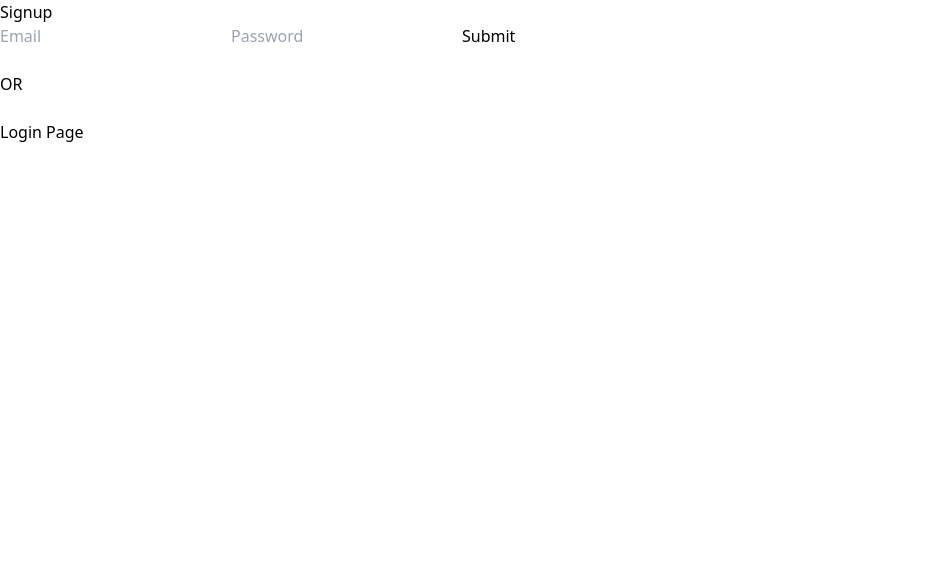
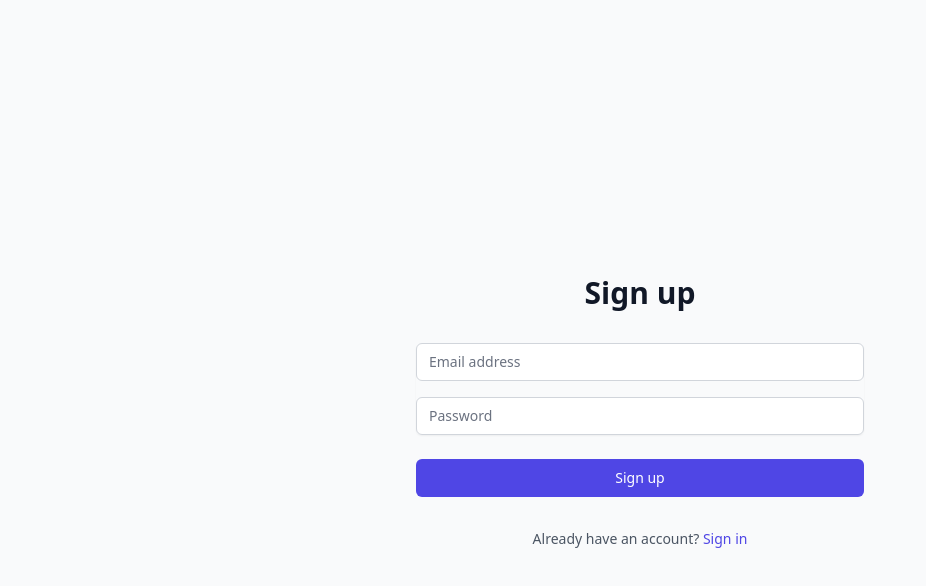
Before and after one commit to AmritanshuAgrawal/Signature_Verification, a React (Create React App) app in the folder Signature_Verification/verify-frontend/: page /signup in a window 1280 px wide. Shown: the top 586 px of the page, without its empty margins (0-926 px from the left). Built offline with nearby package versions, Linux system fonts and the light colour scheme.

Commit message:
styling done

```diff
--- a/Signature_Verification/verify-frontend/src/Login/Login.js
+++ b/Signature_Verification/verify-frontend/src/Login/Login.js
@@ -1,65 +1,106 @@
-import React, { useState } from "react"
-import axios from "axios"
-import { useNavigate, Link } from "react-router-dom"
-
+import React, { useState } from "react";
+import axios from "axios";
+import { useNavigate, Link } from "react-router-dom";
 
 function Login() {
+  const navigate = useNavigate();
+  const [formData, setFormData] = useState({
+    email: '',
+    password: ''
+  });
+  const [error, setError] = useState('');
 
-    const history=useNavigate();
+  const handleChange = (e) => {
+    setFormData({
+      ...formData,
+      [e.target.name]: e.target.value
+    });
+  };
 
-    const [email,setEmail]=useState('')
-    const [password,setPassword]=useState('')
+  const submit = async (e) => {
+    e.preventDefault();
+    setError('');
 
-    async function submit(e){
-        e.preventDefault();
+    try {
+      const response = await axios.post("http://localhost:8000/", formData);
 
-        try{
+      if (response.data === "exist") {
+        navigate("/form", { state: { id: formData.email }});
+      } else if (response.data === "notexist") {
+        setError("User has not signed up");
+      }
+    } catch (error) {
+      setError("An error occurred. Please try again.");
+      console.error(error);
+    }
+  };
 
-            await axios.post("http://localhost:8000/",{
-                email,password
-            })
-            .then(res=>{
-                if(res.data=="exist"){
-                    history("/form",{state:{id:email}})
-                }
-                else if(res.data=="notexist"){
-                    alert("User have not sign up")
-                }
-            })
-            .catch(e=>{
-                alert("wrong details")
-                console.log(e);
-            })
+  return (
+    <div className="min-h-screen flex items-center justify-center bg-gray-50 py-12 px-4 sm:px-6 lg:px-8">
+      <div className="max-w-md w-full space-y-8">
+        <div>
+          <h1 className="mt-6 text-center text-3xl font-extrabold text-gray-900">
+            Login
+          </h1>
+        </div>
 
-        }
-        catch(e){
-            console.log(e);
+        <form className="mt-8 space-y-6" onSubmit={submit}>
+          {error && (
+            <div className="text-red-500 text-center text-sm">
+              {error}
+            </div>
+          )}
 
-        }
+          <div className="rounded-md shadow-sm space-y-4">
+            <div>
+              <input
+                type="email"
+                name="email"
+                required
+                className="appearance-none rounded-md relative block w-full px-3 py-2 border border-gray-300 placeholder-gray-500 text-gray-900 focus:outline-none focus:ring-indigo-500 focus:border-indigo-500 focus:z-10 sm:text-sm"
+                placeholder="Email address"
+                value={formData.email}
+                onChange={handleChange}
+              />
+            </div>
 
-    }
+            <div>
+              <input
+                type="password"
+                name="password"
+                required
+                className="appearance-none rounded-md relative block w-full px-3 py-2 border border-gray-300 placeholder-gray-500 text-gray-900 focus:outline-none focus:ring-indigo-500 focus:border-indigo-500 focus:z-10 sm:text-sm"
+                placeholder="Password"
+                value={formData.password}
+                onChange={handleChange}
+              />
+            </div>
+          </div>
 
+          <div>
+            <button
+              type="submit"
+              className="group relative w-full flex justify-center py-2 px-4 border border-transparent text-sm font-medium rounded-md text-white bg-indigo-600 hover:bg-indigo-700 focus:outline-none focus:ring-2 focus:ring-offset-2 focus:ring-indigo-500"
+            >
+              Sign in
+            </button>
+          </div>
+        </form>
 
-    return (
-        <div className="login">
-
-            <h1>Login</h1>
-
-            <form action="POST">
-                <input type="email" onChange={(e) => { setEmail(e.target.value) }} placeholder="Email"  />
-                <input type="password" onChange={(e) => { setPassword(e.target.value) }} placeholder="Password"  />
-                <input type="submit" onClick={submit} />
-
-            </form>
-
-            <br />
-            <p>OR</p>
-            <br />
-
-            <Link to="/signup">Signup Page</Link>
-
+        <div className="text-center">
+          <p className="mt-2 text-sm text-gray-600">
+            Or{' '}
+            <Link
+              to="/signup"
+              className="font-medium text-indigo-600 hover:text-indigo-500"
+            >
+              Sign up
+            </Link>
+          </p>
         </div>
-    )
+      </div>
+    </div>
+  );
 }
 
-export default Login
+export default Login;
--- a/Signature_Verification/verify-frontend/src/Login/Signup.js
+++ b/Signature_Verification/verify-frontend/src/Login/Signup.js
@@ -3,44 +3,102 @@
 import { useNavigate, Link } from "react-router-dom";
 
 function Signup() {
-    const history = useNavigate();
+  const navigate = useNavigate();
+  const [formData, setFormData] = useState({
+    email: '',
+    password: ''
+  });
+  const [error, setError] = useState('');
 
-    const [email, setEmail] = useState('');
-    const [password, setPassword] = useState('');
+  const handleChange = (e) => {
+    setFormData({
+      ...formData,
+      [e.target.name]: e.target.value
+    });
+  };
 
-    async function submit(e) {
+  const submit = async (e) => {
     e.preventDefault();
+    setError('');
 
     try {
-            await axios.post("http://localhost:8000/signup", { email, password })
-                .then(res => {
-                    if (res.data === "exist") {
-                        alert("User already exists");
-                    } else if (res.data === "notexist") {
-                        history("/form", { state: { id: email } });
+      const response = await axios.post("http://localhost:8000/signup", formData);
+
+      if (response.data === "exist") {
+        setError("User already exists");
+      } else if (response.data === "notexist") {
+        navigate("/form", { state: { id: formData.email }});
       }
-                })
-                .catch(e => {
-                    alert("Wrong details");
-                    console.log(e);
-                });
-        } catch (e) {
-            console.log(e);
+    } catch (error) {
+      setError("An error occurred. Please try again.");
+      console.error(error);
     }
-    }
+  };
 
   return (
-        <div className="signup">
-            <h1>Signup</h1>
-            <form action="POST">
-                <input type="email" onChange={(e) => setEmail(e.target.value)} placeholder="Email" />
-                <input type="password" onChange={(e) => setPassword(e.target.value)} placeholder="Password" />
-                <input type="submit" onClick={submit} />
+    <div className="min-h-screen flex items-center justify-center bg-gray-50 py-12 px-4 sm:px-6 lg:px-8">
+      <div className="max-w-md w-full space-y-8">
+        <div>
+          <h1 className="mt-6 text-center text-3xl font-extrabold text-gray-900">
+            Sign up
+          </h1>
+        </div>
+
+        <form className="mt-8 space-y-6" onSubmit={submit}>
+          {error && (
+            <div className="text-red-500 text-center text-sm">
+              {error}
+            </div>
+          )}
+
+          <div className="rounded-md shadow-sm space-y-4">
+            <div>
+              <input
+                type="email"
+                name="email"
+                required
+                className="appearance-none rounded-md relative block w-full px-3 py-2 border border-gray-300 placeholder-gray-500 text-gray-900 focus:outline-none focus:ring-indigo-500 focus:border-indigo-500 focus:z-10 sm:text-sm"
+                placeholder="Email address"
+                value={formData.email}
+                onChange={handleChange}
+              />
+            </div>
+
+            <div>
+              <input
+                type="password"
+                name="password"
+                required
+                className="appearance-none rounded-md relative block w-full px-3 py-2 border border-gray-300 placeholder-gray-500 text-gray-900 focus:outline-none focus:ring-indigo-500 focus:border-indigo-500 focus:z-10 sm:text-sm"
+                placeholder="Password"
+                value={formData.password}
+                onChange={handleChange}
+              />
+            </div>
+          </div>
+
+          <div>
+            <button
+              type="submit"
+              className="group relative w-full flex justify-center py-2 px-4 border border-transparent text-sm font-medium rounded-md text-white bg-indigo-600 hover:bg-indigo-700 focus:outline-none focus:ring-2 focus:ring-offset-2 focus:ring-indigo-500"
+            >
+              Sign up
+            </button>
+          </div>
         </form>
-            <br />
-            <p>OR</p>
-            <br />
-            <Link to="/">Login Page</Link>
+
+        <div className="text-center">
+          <p className="mt-2 text-sm text-gray-600">
+            Already have an account?{' '}
+            <Link
+              to="/"
+              className="font-medium text-indigo-600 hover:text-indigo-500"
+            >
+              Sign in
+            </Link>
+          </p>
+        </div>
+      </div>
     </div>
   );
 }
```
Lines whose indentation alone changed are shown as unchanged.
